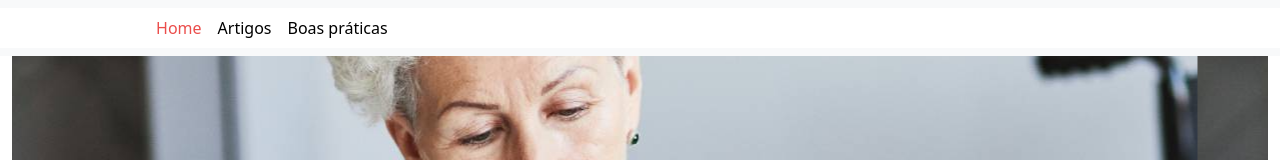
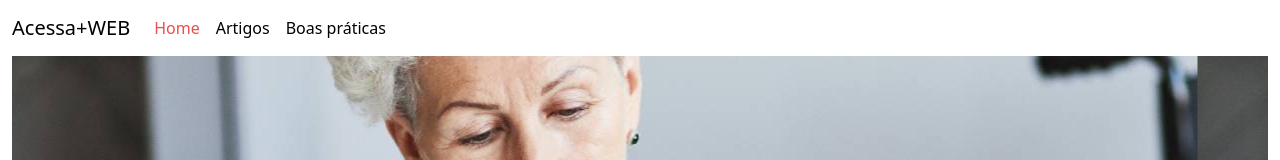
Before and after one commit to lmarquine/challenge7, a plain HTML site: page index.html in a window 1280 px wide. Shown: the top 160 px of the page. Drawn offline with Linux system fonts and the light colour scheme.

Commit message:
Changes header

```diff
--- a/assets/css/custom.css
+++ b/assets/css/custom.css
@@ -9,6 +9,14 @@ body {
   --bs-nav-link-color: #000;
   --bs-nav-link-hover-color: #130f40;
   --bs-nav-link-disabled-color: #535c68;
+}
+
+.navbar-brand {
+  color: var(--bs-black);
+}
+
+.bg-light {
+  background-color: var(--bs-white) !important;
 }
 
 .container {
--- a/index.html
+++ b/index.html
@@ -14,7 +14,7 @@
 <header>
     <nav class="navbar navbar-expand-md navbar-dark fixed-top bg-light">
         <div class="container">
-            <a class="navbar-brand" href="#">Fixed navbar</a>
+            <a class="navbar-brand" href="#">Acessa+WEB</a>
             <button class="navbar-toggler" type="button" data-bs-toggle="collapse" data-bs-target="#navbarCollapse" aria-controls="navbarCollapse" aria-expanded="false" aria-label="Toggle navigation">
                 <span class="navbar-toggler-icon"></span>
             </button>
```
